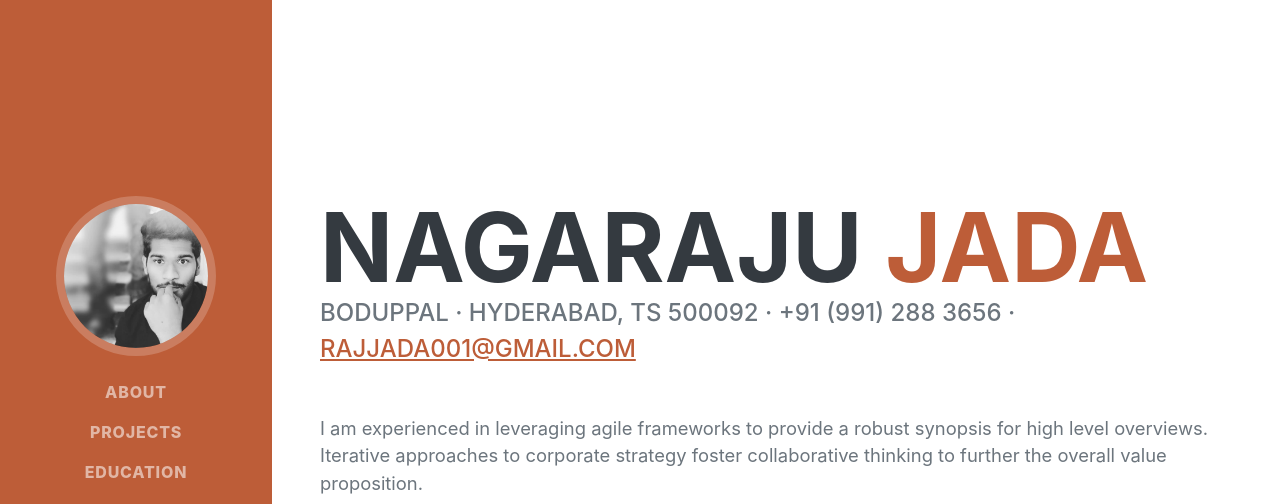
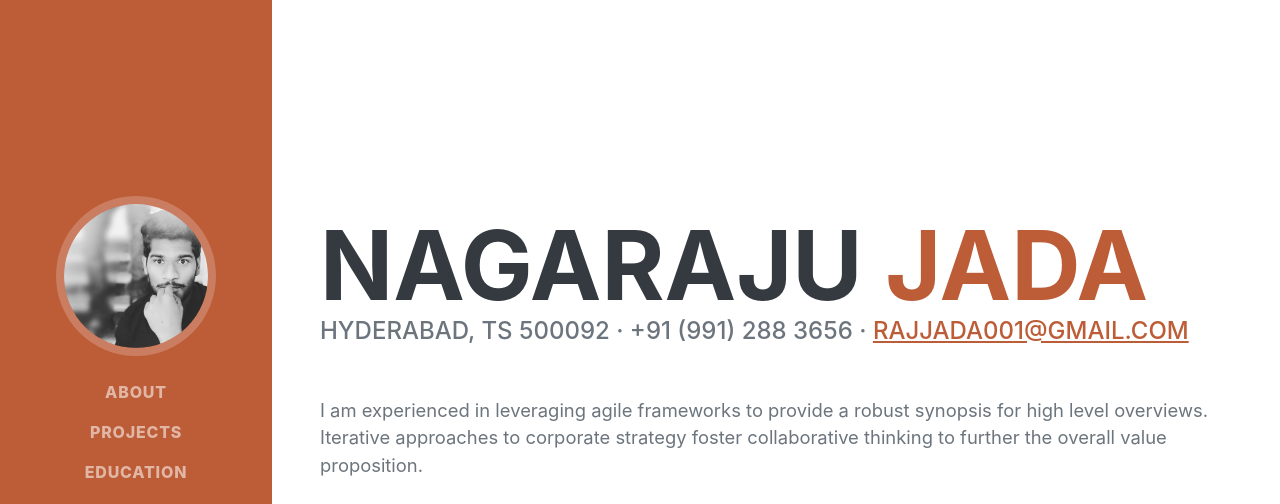
Before and after one commit to Rajjada001/Rj_portfolio, a plain HTML site: page index.html in a window 1280 px wide. Shown: the top 504 px of the page. Drawn offline with nearby package versions, Linux system fonts and the light colour scheme; a web font is replaced by a local one.

Commit message:
Changed Address

```diff
--- a/index.html
+++ b/index.html
@@ -44,7 +44,7 @@
                         <span class="text-primary">Jada</span>
                     </h1>
                     <div class="subheading mb-5">
-                        Boduppal · Hyderabad, TS 500092 · +91 (991) 288 3656 ·
+                         Hyderabad, TS 500092 · +91 (991) 288 3656 ·
                         <a href="mailto:Rajjada001@gmail.com">Rajjada001@gmail.com</a>
                     </div>
                     <p class="lead mb-5">I am experienced in leveraging agile frameworks to provide a robust synopsis for high level overviews. Iterative approaches to corporate strategy foster collaborative thinking to further the overall value proposition.</p>
```
